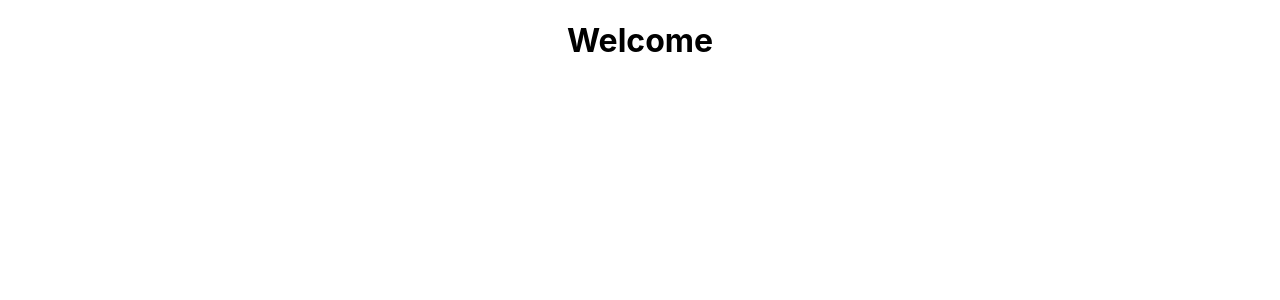
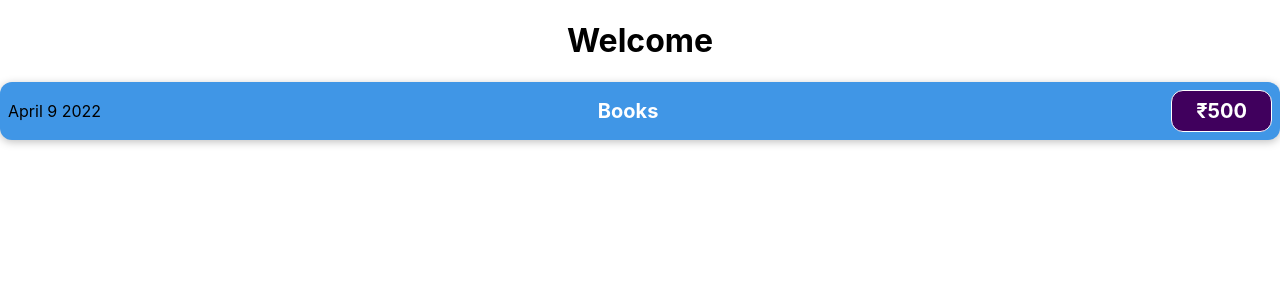
Before and after one commit to santoshsriharsha/Expense-Tracker, a React (Create React App) app: page / in a window 1280 px wide. Shown: the top 300 px of the page. Built offline with nearby package versions, Linux system fonts and the light colour scheme.

Commit message:
Add ExpenseItem component and styling

```diff
--- a/src/App.js
+++ b/src/App.js
@@ -1,9 +1,10 @@
 import "./App.css";
-
+import ExpenseItem from "./components/ExpenseItem";
 function App() {
   return (
     <div className="App">
       <h1>Welcome</h1>
+      <ExpenseItem />
     </div>
   );
 }
--- /dev/null
+++ b/src/components/ExpenseItem.css
@@ -0,0 +1,56 @@
+.expense-item {
+  display: flex;
+  justify-content: space-between;
+  align-items: center;
+  box-shadow: 0 2px 8px rgba(0, 0, 0, 0.25);
+  padding: 0.5rem;
+  margin: 1rem 0;
+  border-radius: 12px;
+  background-color: #4096e6;
+}
+
+.expense-item__description {
+  display: flex;
+  flex-direction: column;
+  gap: 1rem;
+  align-items: flex-end;
+  flex-flow: column-reverse;
+  justify-content: flex-start;
+  flex: 1;
+}
+
+.expense-item h2 {
+  color: #3a3a3a;
+  font-size: 1rem;
+  flex: 1;
+  margin: 0 1rem;
+  color: white;
+}
+
+.expense-item__price {
+  font-size: 1rem;
+  font-weight: bold;
+  color: white;
+  background-color: #40005d;
+  border: 1px solid white;
+  padding: 0.5rem;
+  border-radius: 12px;
+}
+
+@media (min-width: 580px) {
+  .expense-item__description {
+    flex-direction: row;
+    align-items: center;
+    justify-content: flex-start;
+    flex: 1;
+  }
+
+  .expense-item__description h2 {
+    font-size: 1.25rem;
+  }
+
+  .expense-item__price {
+    font-size: 1.25rem;
+    padding: 0.5rem 1.5rem;
+  }
+}
--- /dev/null
+++ b/src/components/ExpenseItem.js
@@ -0,0 +1,15 @@
+import "./ExpenseItem.css";
+
+function ExpenseItem() {
+  return (
+    <div className="expense-item">
+      <div>April 9 2022</div>
+      <div className="expense-item__description">
+        <h2>Books</h2>
+        <div className="expense-item__price">₹500</div>
+      </div>
+    </div>
+  );
+}
+
+export default ExpenseItem;
```
